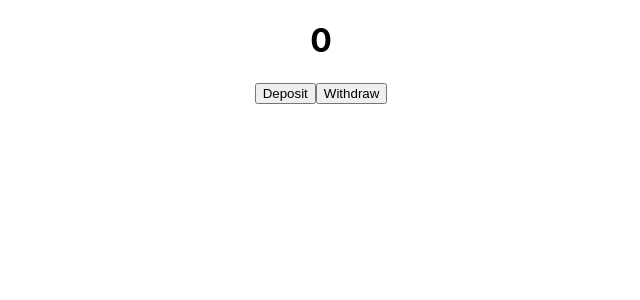
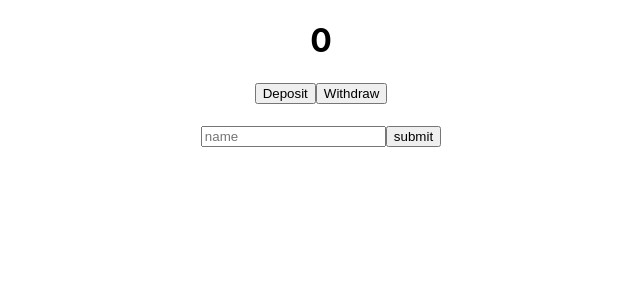
Before and after one commit to j-nathanson/penguin-bank, a React (Create React App) app: page / in a window 1280 px wide. Shown: the top 300 px of the page, without its empty margins (319-959 px from the left). Built offline with nearby package versions, Linux system fonts and the light colour scheme.

Commit message:
basic add a user

```diff
--- a/src/App.js
+++ b/src/App.js
@@ -11,12 +11,29 @@ function App() {
   const state = useSelector(state => state);
 
   const dispatch = useDispatch();
-  const { depositMoney, withdrawMoney } = bindActionCreators(actionCreators, dispatch)
+  const { depositMoney, withdrawMoney, addUser } = bindActionCreators(actionCreators, dispatch);
+
+  const handleSubmit = (e) => {
+    e.preventDefault();
+    addUser(state.users.length, e.target[0].value)
+  }
+
+  const directory = state.users.map(user => {
+    return (
+      <h5 key={user.id}>{user.name}</h5>
+    )
+  })
   return (
     <div className="App">
       <h1>{state.account}</h1>
       <button onClick={() => depositMoney(1000)}>Deposit</button>
       <button onClick={() => withdrawMoney(1000)}>Withdraw</button>
+
+      <h1>{directory}</h1>
+      <form onSubmit={handleSubmit}>
+        <input type="text" placeholder='name' />
+        <button type="submit">submit</button>
+      </form>
     </div>
   );
 }
--- a/src/state/reducers/userReducer.js
+++ b/src/state/reducers/userReducer.js
@@ -1,7 +1,7 @@
-const userReducer = (state = {}, action) => {
+const userReducer = (state = [], action) => {
     switch (action.type) {
         case "add_user":
-            return state.concat(action.payload);
+            return [...state, action.payload]
         default:
             return state;
     }
```
